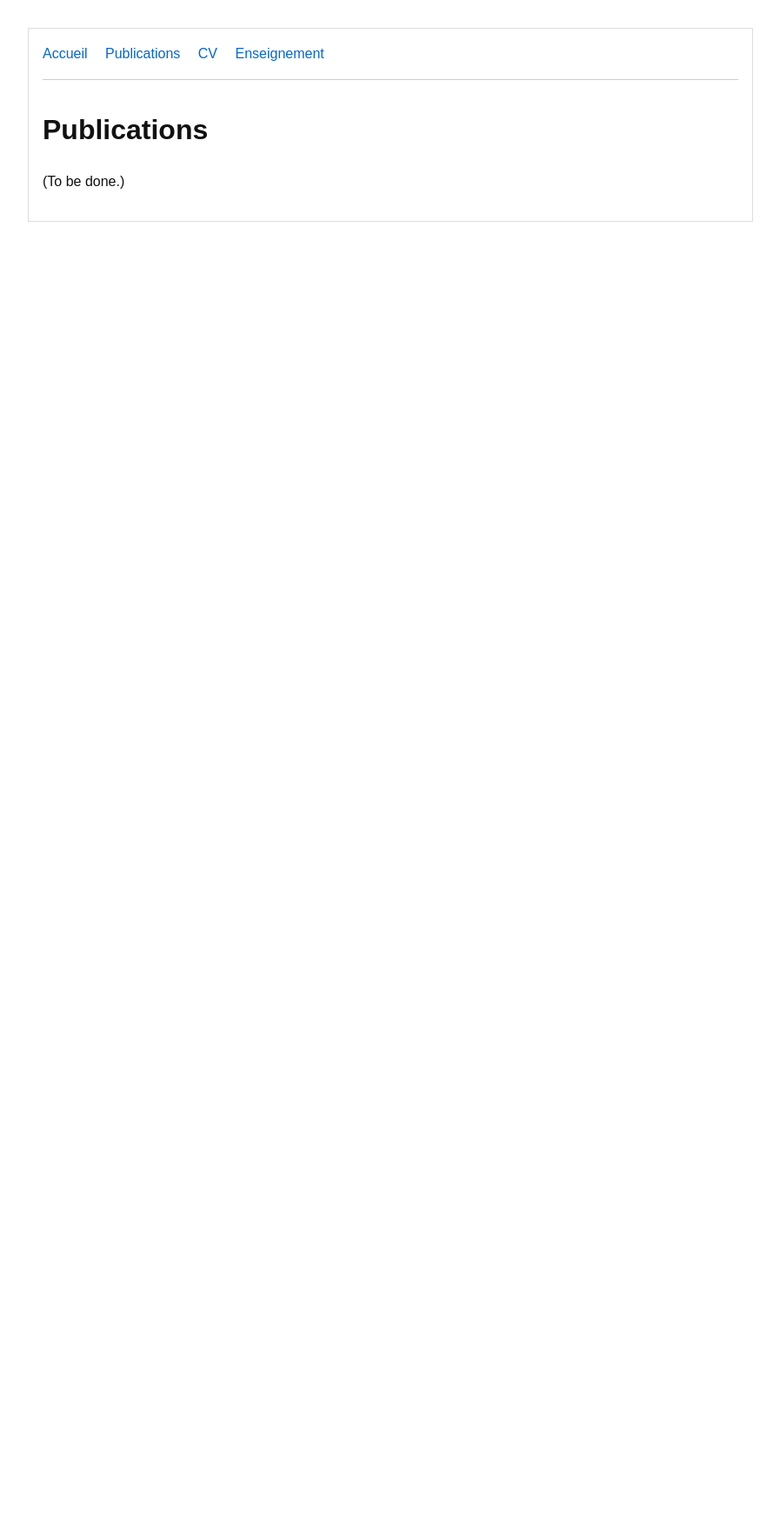
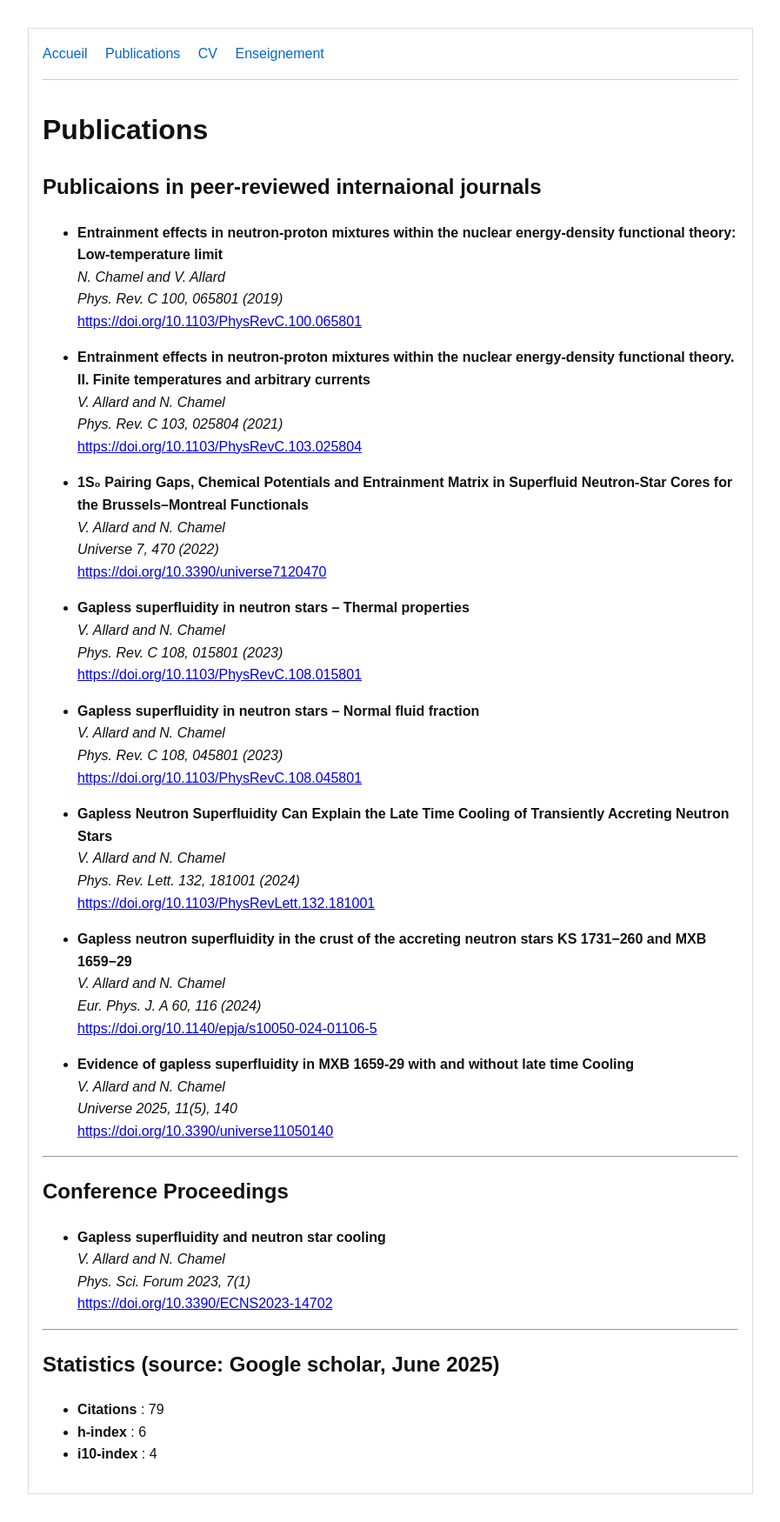
Before and after one commit to V-allard/V-allard.github.io, a Jekyll site: the page built from publications.md, in a window 1280 px wide. Shown: the whole page at 87% size, without its empty margins (191-1088 px from the left). Built offline with Jekyll 4.4.1, drawn with Linux system fonts in a browser that asks for light colours; before the commit the page ends 900 px from its top, so only the background shows below that.

Commit message:
Update publications.md
Adding publications, conference proceedings and statistics

```diff
--- a/publications.md
+++ b/publications.md
@@ -5,4 +5,61 @@ title: Publications
 
 # Publications
 
-(To be done.)
+## Publicaions in peer-reviewed internaional journals
+
+- **Entrainment effects in neutron-proton mixtures within the nuclear energy-density functional theory: Low-temperature limit**
+  *N. Chamel and V. Allard*
+  *Phys. Rev. C 100, 065801 (2019)*
+  [https://doi.org/10.1103/PhysRevC.100.065801](https://doi.org/10.1103/PhysRevC.100.065801)
+
+- **Entrainment effects in neutron-proton mixtures within the nuclear energy-density functional theory. II. Finite temperatures and arbitrary currents**
+  *V. Allard and N. Chamel*
+  *Phys. Rev. C 103, 025804 (2021)*
+  [https://doi.org/10.1103/PhysRevC.103.025804](https://doi.org/10.1103/PhysRevC.103.025804)
+
+- **1S₀ Pairing Gaps, Chemical Potentials and Entrainment Matrix in Superfluid Neutron-Star Cores for the Brussels–Montreal Functionals**
+  *V. Allard and N. Chamel*
+  *Universe 7, 470 (2022)*
+  [https://doi.org/10.3390/universe7120470](https://doi.org/10.3390/universe7120470)
+
+- **Gapless superfluidity in neutron stars – Thermal properties**
+  *V. Allard and N. Chamel*
+  *Phys. Rev. C 108, 015801 (2023)*
+  [https://doi.org/10.1103/PhysRevC.108.015801](https://doi.org/10.1103/PhysRevC.108.015801)
+
+- **Gapless superfluidity in neutron stars – Normal fluid fraction**
+  *V. Allard and N. Chamel*
+  *Phys. Rev. C 108, 045801 (2023)*
+  [https://doi.org/10.1103/PhysRevC.108.045801](https://doi.org/10.1103/PhysRevC.108.045801)
+
+- **Gapless Neutron Superfluidity Can Explain the Late Time Cooling of Transiently Accreting Neutron Stars**
+  *V. Allard and N. Chamel*
+  *Phys. Rev. Lett. 132, 181001 (2024)*
+  [https://doi.org/10.1103/PhysRevLett.132.181001](https://doi.org/10.1103/PhysRevLett.132.181001)
+
+- **Gapless neutron superfluidity in the crust of the accreting neutron stars KS 1731−260 and MXB 1659−29**
+  *V. Allard and N. Chamel*
+  *Eur. Phys. J. A 60, 116 (2024)*
+  [https://doi.org/10.1140/epja/s10050-024-01106-5](https://doi.org/10.1140/epja/s10050-024-01106-5)
+
+- **Evidence of gapless superfluidity in MXB 1659-29 with and without late time Cooling**
+  *V. Allard and N. Chamel*
+  *Universe 2025, 11(5), 140*
+  [https://doi.org/10.3390/universe11050140](https://doi.org/10.3390/universe11050140)
+
+---
+
+## Conference Proceedings
+
+- **Gapless superfluidity and neutron star cooling**
+  *V. Allard and N. Chamel*
+  *Phys. Sci. Forum 2023, 7(1)*
+  [https://doi.org/10.3390/ECNS2023-14702](https://doi.org/10.3390/ECNS2023-14702)
+
+---
+
+## Statistics (source: Google scholar, June 2025)
+
+- **Citations** : 79
+- **h-index** : 6
+- **i10-index** : 4
```
